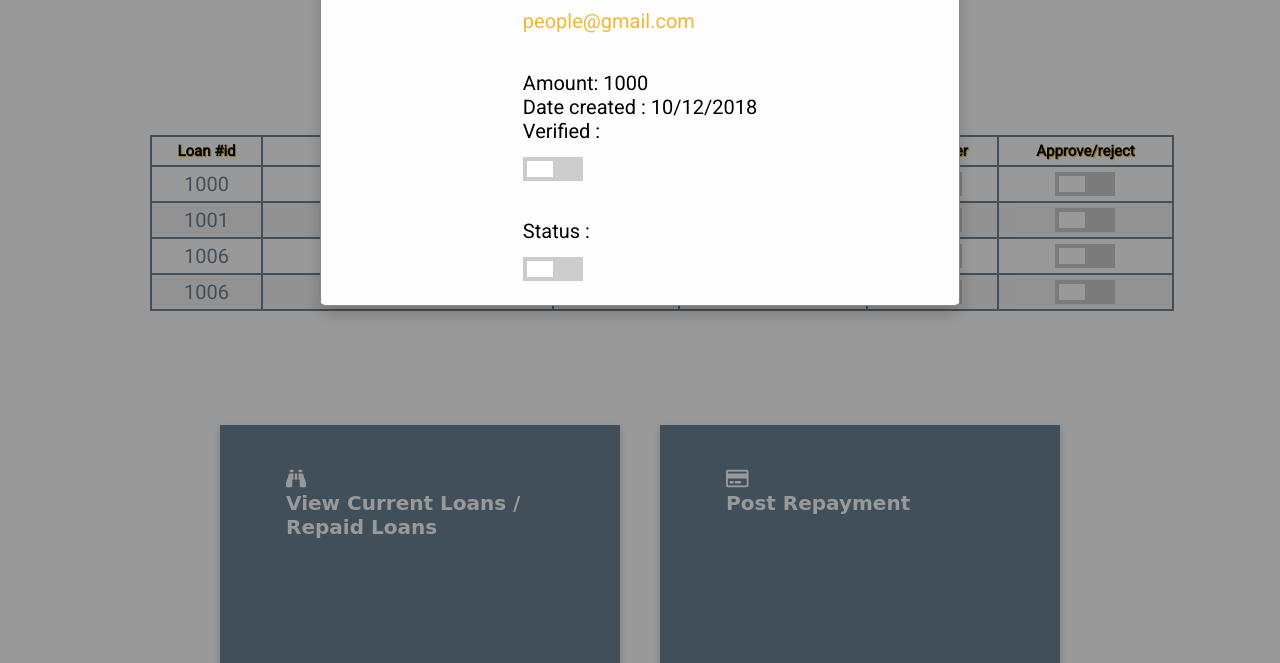
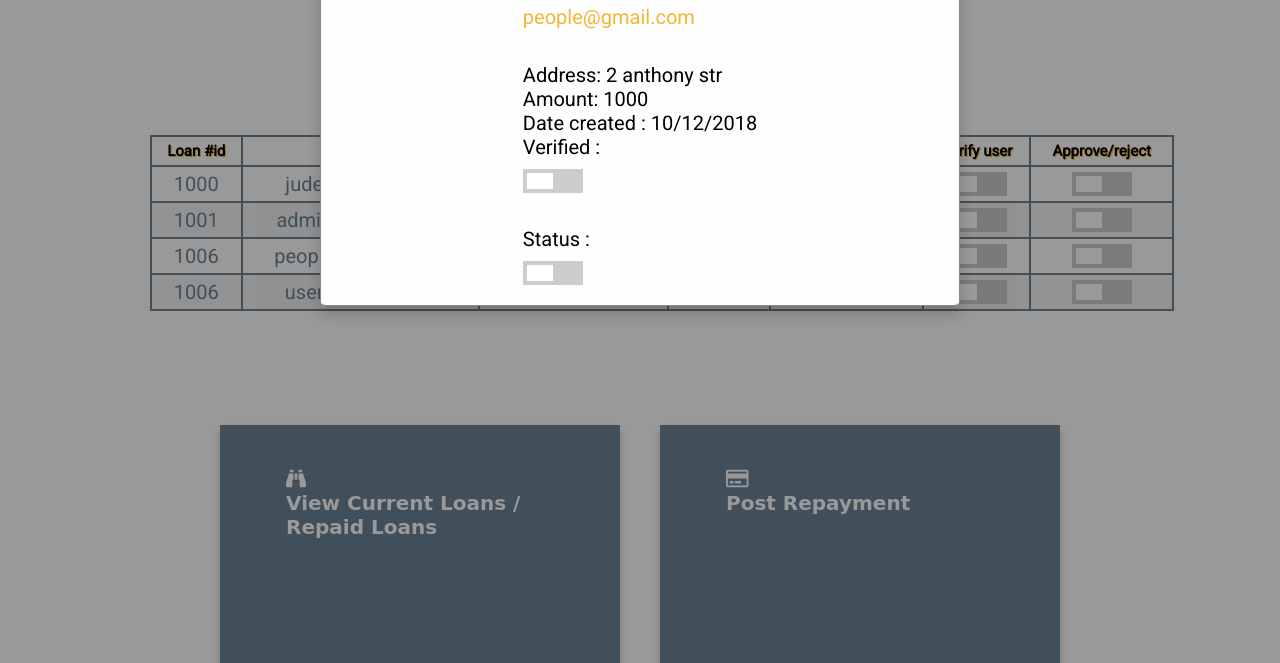
Before and after one commit to dgovnor/Quick-Credit, a website: page UI/admin-dashboard.html in a window 1280 px wide. Both pictures are taken after a click on the element 662 px from the left and 375 px from the top of the page. Shown: the part 137-800 px from the top of the page. Drawn offline with Linux system fonts and the light colour scheme; a web font is replaced by a local one.

Commit message:
gh-pages

```diff
--- a/UI/admin-dashboard.html
+++ b/UI/admin-dashboard.html
@@ -66,6 +66,7 @@
           <tr>
             <th>Loan #id</th>
             <th>Users Email</th>
+            <th>Address</th>
             <th>Amount</th>
             <th>Date created</th>
             <th>Verify user</th>
@@ -76,6 +77,7 @@
           <tr>
             <td>1000</td>
             <td><a href="#">jude@gmail.com</a></td>
+            <td>2 ikpoh str</td>
             <td>500000</td>
             <td>12/10/2009</td>
             <td>
@@ -95,6 +97,7 @@
           <tr>
             <td>1001</td>
             <td><a href="#">admin@gmail.com</a></td>
+            <td>123 bode str</td>
             <td>10000</td>
             <td>12/15/2010</td>
             <td>
@@ -114,6 +117,7 @@
           <tr>
             <td>1006</td>
             <td><a href="#">people@gmail.com</a></td>
+            <td>2 anthony str</td>
             <td>1000</td>
             <td>10/12/2018</td>
             <td>
@@ -132,6 +136,7 @@
           <tr>
             <td>1006</td>
             <td><a href="#">user@gmail.com</a></td>
+            <td>2 jimoh avenue</td>
             <td>1000</td>
             <td>10/12/2018</td>
             <td>
--- a/UI/admin-dashboard.js
+++ b/UI/admin-dashboard.js
@@ -93,9 +93,9 @@ tbody.onclick = function (e) {
   }
   Modal(modal);
   content.innerHTML = `Loan id : ${data[0]} </br>
-    Email : ${data[1]} </br>  Amount: ${data[2]} </br>
-    Date created : ${data[3]} </br> Verified : ${data[4]}
-    </br> Status : ${data[5]}`;
+    Email : ${data[1]} </br> Address: ${data[2]}</br>  Amount: ${data[3]} </br>
+    Date created : ${data[4]} </br> Verified : ${data[5]}
+    </br> Status : ${data[6]}`;
 
   closeWindow(emptyModal);
 };
```
Also changed, not shown: UI/index.html (+0 -4 lines).
